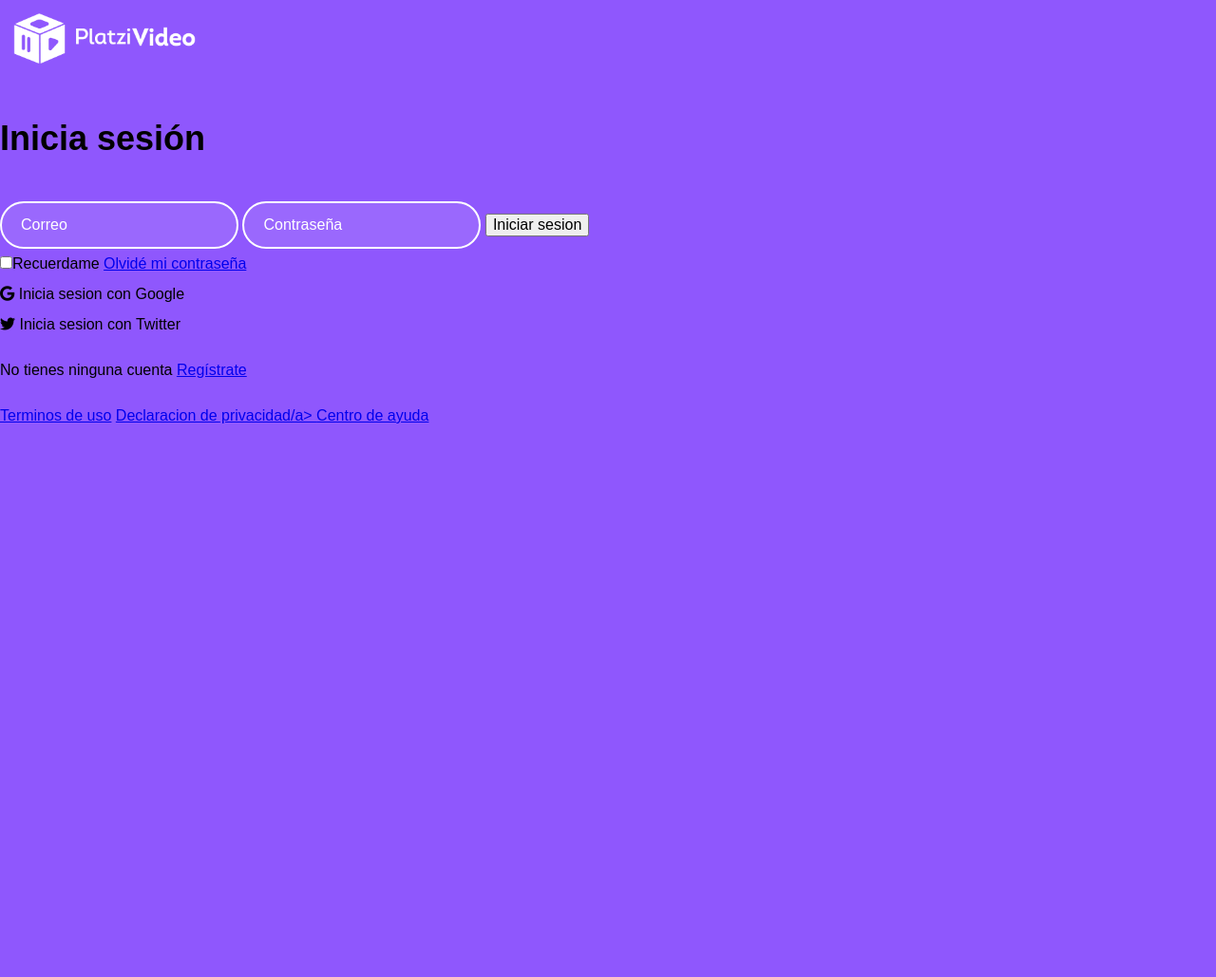
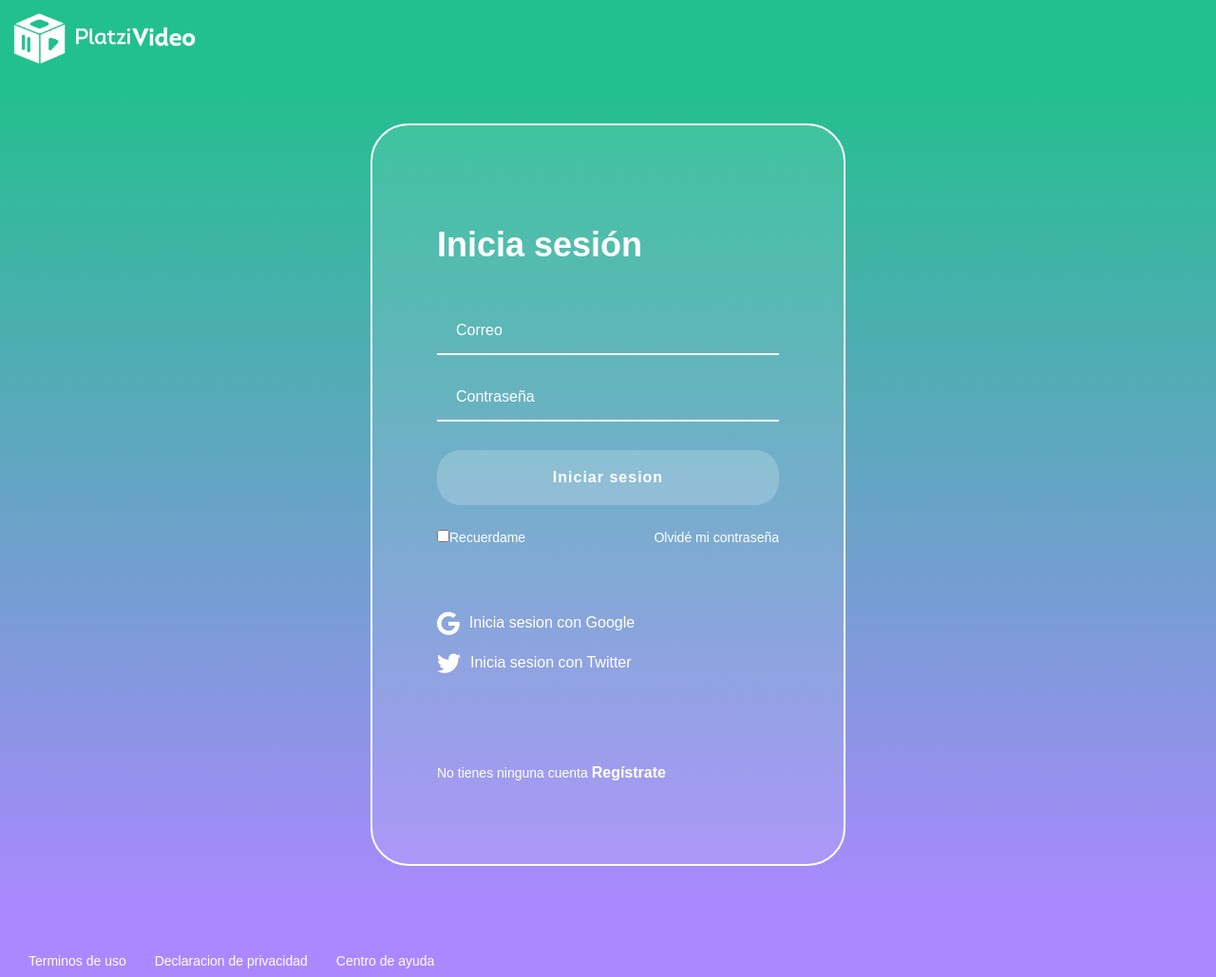
Before and after one commit to JorgeRodz/platzi-video, a plain HTML site: page i-sesion.html in a window 1280 px wide. Shown: the whole page at 95% size. Before the commit the page ends 800 px from the top, so only its background shows below. Drawn offline with Linux system fonts and the light colour scheme; a web font is replaced by a local one.

Commit message:
i-sesion.html estilos agregados

```diff
--- a/css/styles.css
+++ b/css/styles.css
@@ -16,15 +16,36 @@ body {
 }
 
 
-/*---------------------------------------------------Globales------------------------------------------------------*/
+/*!!!!!!!!!!!!!!!!!!!!!!!!!!!!!!!!!!!!!!!!!!!!!!!!!!!- Globales -!!!!!!!!!!!!!!!!!!!!!!!!!!!!!!!!!!!!!!!!!!!!!!!!!*/
+
 img {
     max-width: 100%; /* Para ajustar las imagenes al contenedor padre*/
 }
 
-/*---------------utilidades-----------------*/
+/*---------------utilidades-------------------------*/
 
 
-/*---------Medidas estandar para titulos-----------*/
+/*------------- inputs-globales --------------------*/
+input:focus { /*Para quitar el outline cuando se le hace focus al input*/
+    outline: none;
+}
+input::placeholder { /*Para cambiar de color el placeholder de los inputs*/
+    color: #ffffff;
+}
+input {
+    color: white;
+}
+
+/*-------------- enlaces-globales ------------------*/
+a {
+    text-decoration: none;
+}
+a:hover {
+    text-decoration: underline;
+}
+
+
+/*---------Medidas estandar para titulos------------*/
 h1 {
     font-size: 4rem;
 }
@@ -39,9 +60,7 @@ h4 {
     font-size: 2.8rem;
 }
 
-/*!!!!!!!!!!!!!!!!!!!!!!!!!!!!!!!!!!!!!!!!!!!!!!!!- bucasr.html - !!!!!!!!!!!!!!!!!!!!!!!!!!!!!!!!!!!!!!!!!!!!!!!!!*/
-
-/*---------------------------------------------------Header----------------------------------------------------*/
+/*------------------ Global-Header -----------------*/
 .header {
     width: 100%;
     height: 8rem;
@@ -54,6 +73,11 @@ h4 {
     width: 20rem;
     margin: 1rem auto auto 1rem;
 }
+
+
+/*!!!!!!!!!!!!!!!!!!!!!!!!!!!!!!!!!!!!!!!!!!!!!!!!- bucasr.html - !!!!!!!!!!!!!!!!!!!!!!!!!!!!!!!!!!!!!!!!!!!!!!!!!*/
+
+/*---------------------------------------------------Header----------------------------------------------------*/
 .header-menu {
     margin-top: 1rem;
     margin-right: 3rem;
@@ -86,10 +110,6 @@ h4 {
 }
 .header-menu li a {
     color: #ffffff;
-    text-decoration: none;
-}
-.header-menu li a:hover {
-    text-decoration: underline;
 }
 
 
@@ -120,12 +140,7 @@ h4 {
     padding: 0 2rem;
     /* width: 70%; */
 }
-input:focus { /*Para quitar el outline cuando se le hace focus al input*/
-    outline: none;
-}
-input::placeholder { /*Para cambiar de color el placeholder de los inputs*/
-    color: #ffffff;
-}
+
 
 /*------------------------------------------------ Section .carousel -----------------------------------------------*/
 .carousel {
@@ -201,3 +216,126 @@ input::placeholder { /*Para cambiar de color el placeholder de los inputs*/
 
 
 /*!!!!!!!!!!!!!!!!!!!!!!!!!!!!!!!!!!!!!!!!!!!!!!! - i-sesion.html - !!!!!!!!!!!!!!!!!!!!!!!!!!!!!!!!!!!!!!!!!!!!!!!!!*/
+
+/*---------------------------------------------------- Header -------------------------------------------------------*/
+header.header.i-sesion {
+    background-color: #21c08d;
+}
+
+/*------------------------------------------------------- Main ------------------------------------------------------*/
+.login {
+    background: linear-gradient(#21c08d, #ab88ff);
+    display: flex;
+    align-items: center;
+    justify-content: center;
+    flex-direction: column;
+    padding: 0 3rem;
+    min-height: calc(100vh - 20rem);
+    padding: 5rem 0;
+}
+
+/*------------------------*/
+.login-container {
+    background-color: rgba(255, 255, 255, 0.1);
+    border: .2rem solid white;
+    border-radius: 4rem;
+    color: white;
+    padding: 6rem 6.8rem 4rem;
+    min-height: 70rem;
+    width: 50rem;
+    display: flex;
+    flex-direction: column;
+    justify-content: space-around;
+}
+
+/*--------------------------*/
+.login-container_form {
+    display: flex;
+    flex-direction: column;
+}
+.login-container_form label {
+    font-size: 1.4rem;
+}
+.login-container_form input.i-sesion {
+    background-color: transparent;
+    border-top: 0;
+    border-right: 0;
+    border-left: 0;
+    border-bottom: .2rem solid #ffffff;
+    font-size: 1.6rem;
+    margin-bottom: 2rem;
+    padding: 0 2rem 0;
+    height: 5rem;
+}
+.login-container_form button {
+    background-color: rgba(255, 255, 255, 0.2);
+    border: none;
+    border-radius: 2.5rem;
+    color: #ffffff;
+    cursor: pointer;
+    font-weight: bold;
+    padding: 2rem;
+    letter-spacing: .1rem;
+    margin: 1rem 0;
+}
+.login-container_form button:focus {
+    outline: none;
+}
+.login-container_form button:hover {
+    background-color: rgba(255, 255, 255, 0.3);
+}
+.login-container__remember_me {
+    color: #ffffff;
+    display: flex;
+    justify-content: space-between;
+    margin-top: 1rem;
+}
+.login-container__remember_me a {
+    color: #ffffff;
+    font-size: 1.4rem;
+}
+
+/*--------------------------------*/
+.login-container_social {
+    margin: 6rem 0;
+}
+.login-container_social div {
+    display: flex;
+    align-items: center;
+    margin-bottom: 1rem;
+}
+.login-container_social div * {
+    display: inline-block;
+    margin: 0;
+}
+.login-container_social div i {
+    font-size: 2.5rem;
+    margin-right: 1rem;
+}
+
+/*--------------------------------*/
+.login-container_register {
+    font-size: 1.4rem;
+    margin-bottom: 4rem;
+}
+.login-container_register a {
+    font-size: 1.6rem;
+    color: #ffffff;
+    font-weight: bold;
+}
+
+/*--------------------------------------------------- Footer --------------------------------------------------------*/
+footer.footer {
+    position: absolute;
+    height: 10rem;
+    width: 100%;
+    background-color: #ab88ff;
+    display: flex;
+    align-items: center;
+}
+footer.footer a {
+    color: #ffffff;
+    cursor: pointer;
+    font-size: 1.4rem;
+    padding-left: 3rem;
+}
--- a/i-sesion.html
+++ b/i-sesion.html
@@ -11,15 +11,15 @@
     <link rel="stylesheet" href="css/styles.css">
 </head>
 <body>
-    <header class="header">
+    <header class="header i-sesion">
         <img class="header-img" src="images/logo-platzi-video.png" alt="">
     </header>
-    <section class="login">
+    <main class="login">
         <section class="login-container">
             <h2>Inicia sesión</h2>
             <form class="login-container_form" action="">
-                <input class="input" type="text" placeholder="Correo">
-                <input class="input" type="password" placeholder="Contraseña">
+                <input class="i-sesion" type="text" placeholder="Correo">
+                <input class="i-sesion" type="password" placeholder="Contraseña">
                 <button class="button">Iniciar sesion</button>
                 <div class="login-container__remember_me">
                     <label for="chbox-remember">
@@ -28,16 +28,16 @@
                     <a href="#">Olvidé mi contraseña</a>
                 </div>
             </form>
+            <section class="login-container_social">
+                <div><i class="fab fa-google"></i><p>Inicia sesion con Google</p></div>
+                <div><i class="fab fa-twitter"></i><p>Inicia sesion con Twitter</p></div>
+            </section><!--login-container__social_media-->
+            <p class="login-container_register">No tienes ninguna cuenta <a href="#">Regístrate</a></p>
         </section><!--login-container-->
-        <section class="login-container_social">
-            <div><i class="fab fa-google"></i> Inicia sesion con Google</div>
-            <div><i class="fab fa-twitter"></i> Inicia sesion con Twitter</div>
-        </section><!--login-container__social_media-->
-        <p class="login-container_register">No tienes ninguna cuenta <a href="#">Regístrate</a></p>
-    </section>
+    </main><!--login-->
     <footer class="footer">
         <a href="#">Terminos de uso</a>
-        <a href="#">Declaracion de privacidad/a>
+        <a href="#">Declaracion de privacidad</a>
         <a href="#">Centro de ayuda</a>
     </footer>
 </body>
```
